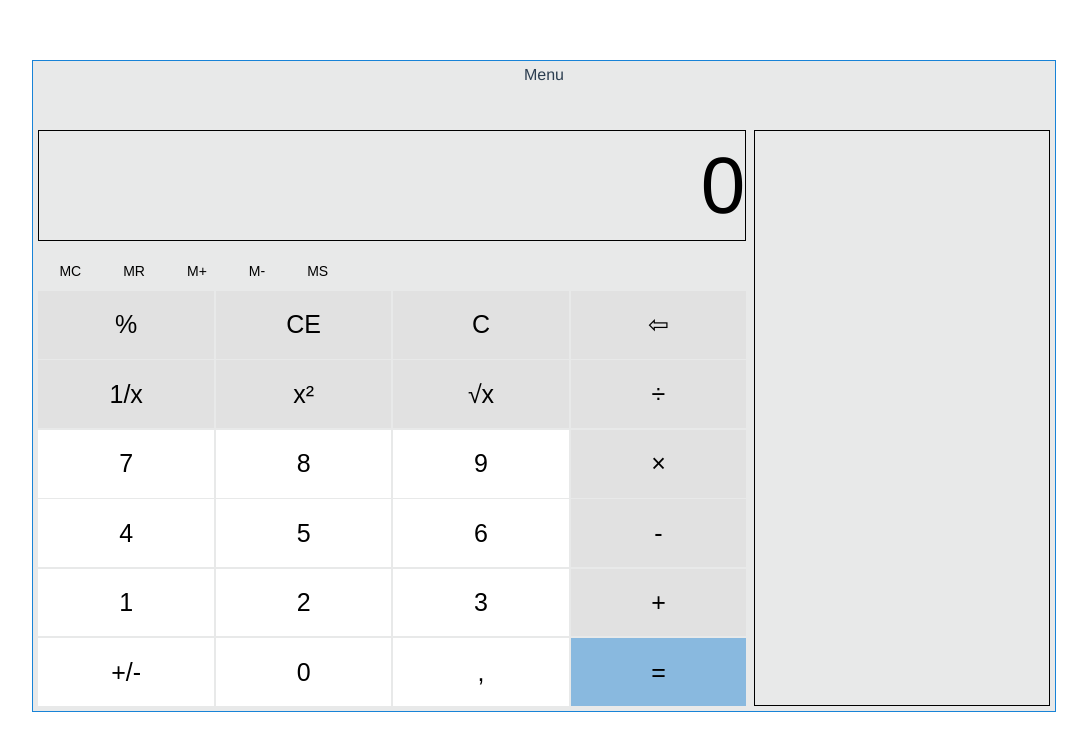
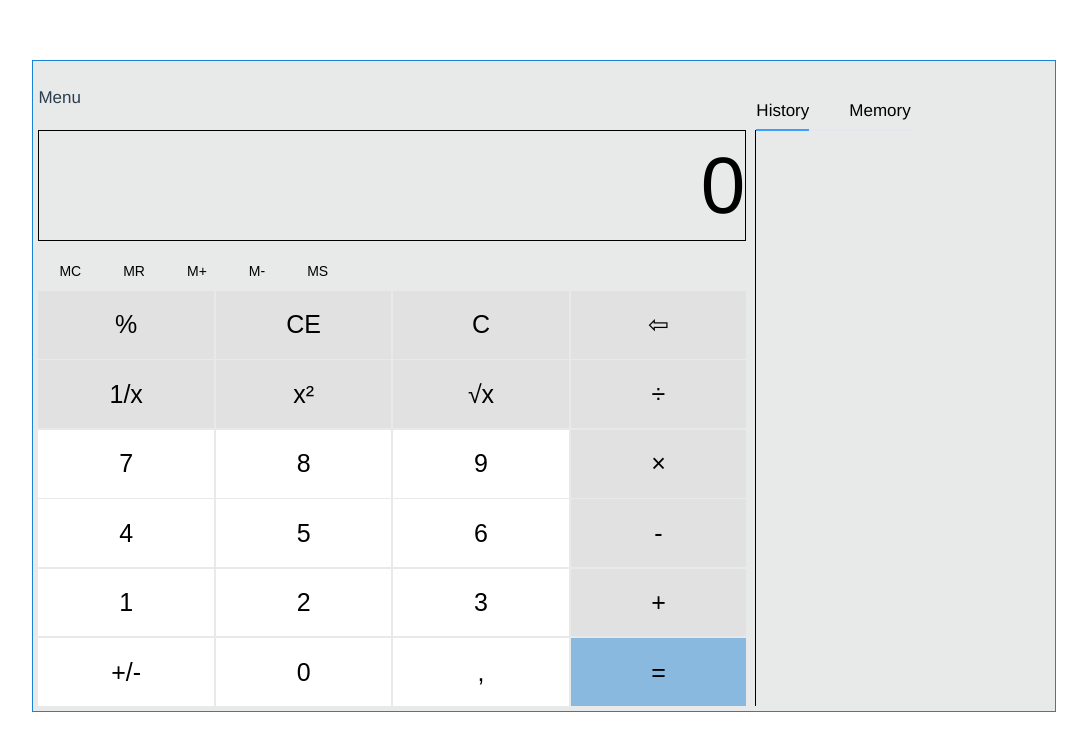
Before and after one commit to aleksvalushko/calculator, a Vue app: page / in a window 1280 px wide. Shown: the top 750 px of the page, without its empty margins (96-1183 px from the left). Built offline with nearby package versions, Linux system fonts and the light colour scheme.

Commit message:
tabs for memory and history added

```diff
--- a/src/05-components/MainForm.vue
+++ b/src/05-components/MainForm.vue
@@ -1,6 +1,16 @@
 <template>
   <div :class="$style.mainFormBlock">
-    <div :class="$style.menu">Menu</div>
+    <div :class="$style.headerBlock">
+      <div :class="$style.menu">Menu</div>
+      <el-tabs
+        v-model="memoryName"
+        :class="$style.memoryTabs"
+        @tab-click="handleClick"
+      >
+        <el-tab-pane label="History" name="history"/>
+        <el-tab-pane label="Memory" name="memory"/>
+      </el-tabs>
+    </div>
     <div :class="$style.mainForm">
       <div :class="$style.resultAndButtonsBlock">
         <Result/>
@@ -18,7 +28,16 @@ import Result from '@/05-components/Result'
 export default {
   name: 'MainForm',
   components: { MemoryAndHistory, Buttons, Result },
-  props: {}
+  data () {
+    return {
+      memoryName: 'history'
+    }
+  },
+  props: {},
+  methods: {
+    handleClick (tab, event) {
+    }
+  }
 }
 </script>
 
@@ -33,8 +52,40 @@ export default {
   flex-direction: column;
   padding: 5px;
 
-  .menu {
+  .headerBlock {
     height: 10%;
+    display: flex;
+    justify-content: space-between;
+    font-size: 17px;
+
+    .menu {
+      width: 70%;
+      display: flex;
+      align-items: center;
+    }
+
+    .memoryTabs {
+      width: 29%;
+      display: flex;
+      align-self: flex-end;
+    }
+
+    :global(.el-tabs__item) {
+      color: #000000;
+      font-size: 17px;
+    }
+
+    :global(.el-tabs__item:hover) {
+      color: #000000;
+    }
+
+    :global(.el-tabs__item.is-active) {
+      color: #000000;
+    }
+
+    :global(.el-tabs__header) {
+      margin: 0;
+    }
   }
 
   .mainForm {
--- a/src/05-components/MemoryAndHistory.vue
+++ b/src/05-components/MemoryAndHistory.vue
@@ -11,6 +11,6 @@ export default {
 <style module lang="scss">
 .memoryAndHistoryBlock {
   width: 29%;
-  border: 1px solid #000000;
+  border-left: 1px solid #000000;
 }
 </style>
```
